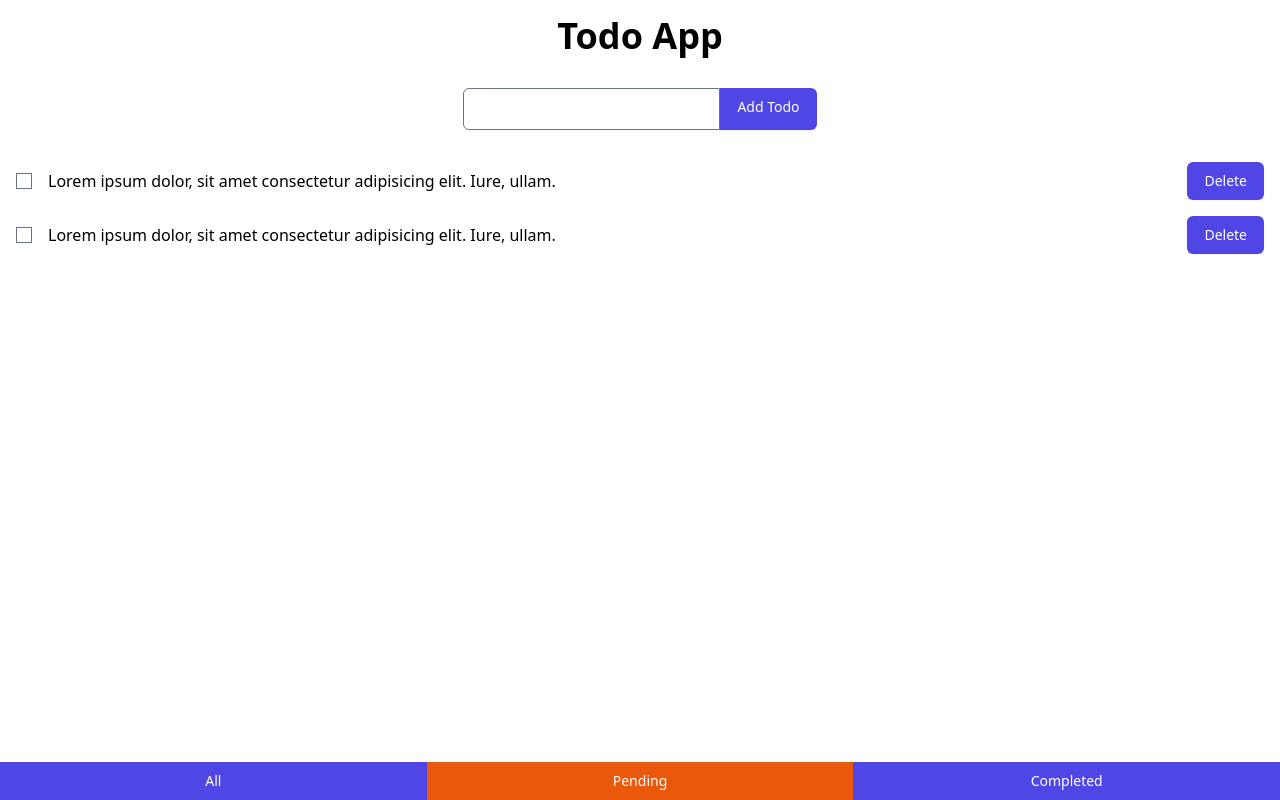
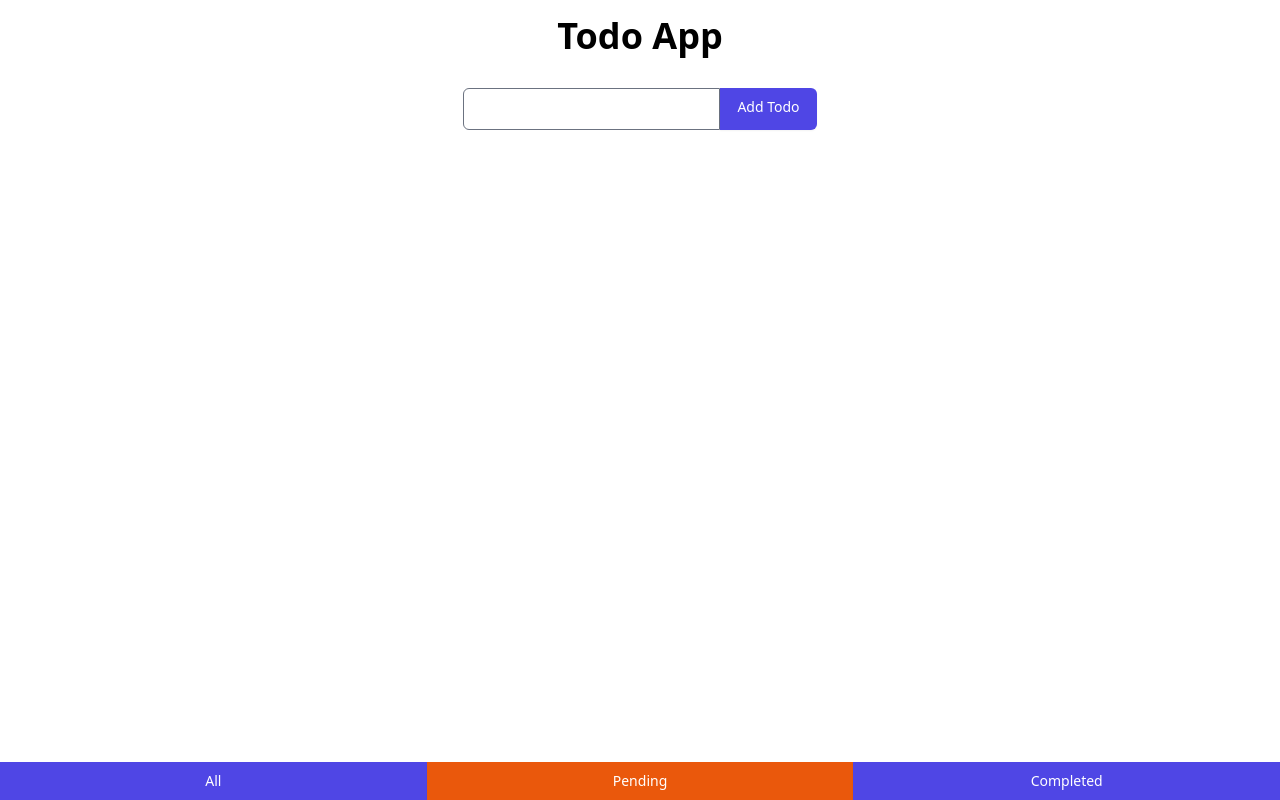
Before and after one commit to the-special-character/js-react-co-buffer, a React app: page / in a window 1280 px wide. Built offline with nearby package versions, Linux system fonts and the light colour scheme.

Commit message:
commit code

```diff
--- a/src/app.jsx
+++ b/src/app.jsx
@@ -1,46 +1,80 @@
-import React, { Component } from 'react';
+import React, { Component, createRef } from 'react';
 import './style.scss';
 import './todo.scss';
 
 export default class App extends Component {
-  state = {};
+  state = {
+    todoList: [],
+  };
+
+  todoTextRef = createRef();
+
+  // changeText = (event) => {
+  //   this.setState({ todoText: event.target.value });
+  // };
+
+  addTodo = (event) => {
+    event.preventDefault();
+
+    // O(logN)
+    // const todoTextElement = document.getElementById('todoText');
+
+    // if (todoTextElement) {
+    // O(1)
+
+    // async code
+    this.setState(
+      ({ todoList }) => ({
+        todoList: [
+          ...todoList,
+          { id: new Date().valueOf(), text: this.todoTextRef.current.value },
+        ],
+      }),
+      () => {
+        this.todoTextRef.current.value = '';
+      }
+    );
+
+    // sync code
+
+    // }
+  };
 
   render() {
+    const { todoList } = this.state;
+    console.log('render');
+
     return (
       <div className="todo">
         <h1 className="todo__title">Todo App</h1>
-        <form className="todo__form">
+        <form className="todo__form" onSubmit={this.addTodo}>
           <div>
             <label htmlFor="todoText" className="sr-only">
               Todo Text
             </label>
-            <input type="text" id="todoText" className="rounded-l-md" />
+            <input
+              ref={this.todoTextRef}
+              type="text"
+              id="todoText"
+              className="rounded-l-md"
+              // value={todoText}
+              // onChange={this.changeText}
+            />
           </div>
           <button type="submit" className="btn rounded-r-md">
             Add Todo
           </button>
         </form>
         <div className="todo__list">
-          <div className="todo__list-item">
-            <input type="checkbox" name="" id="" />
-            <p className="px-4 flex-1">
-              Lorem ipsum dolor, sit amet consectetur adipisicing elit. Iure,
-              ullam.
-            </p>
-            <button type="button" className="btn rounded-md">
-              Delete
-            </button>
-          </div>
-          <div className="todo__list-item">
-            <input type="checkbox" name="" id="" />
-            <p className="px-4 flex-1">
-              Lorem ipsum dolor, sit amet consectetur adipisicing elit. Iure,
-              ullam.
-            </p>
-            <button type="button" className="btn rounded-md">
-              Delete
-            </button>
-          </div>
+          {todoList.map((x) => (
+            <div className="todo__list-item" key={x.id}>
+              <input type="checkbox" name="" id="" />
+              <p className="px-4 flex-1">{x.text}</p>
+              <button type="button" className="btn rounded-md">
+                Delete
+              </button>
+            </div>
+          ))}
         </div>
         <div className="todo__filter">
           <button type="button" className="btn flex-1">
```
